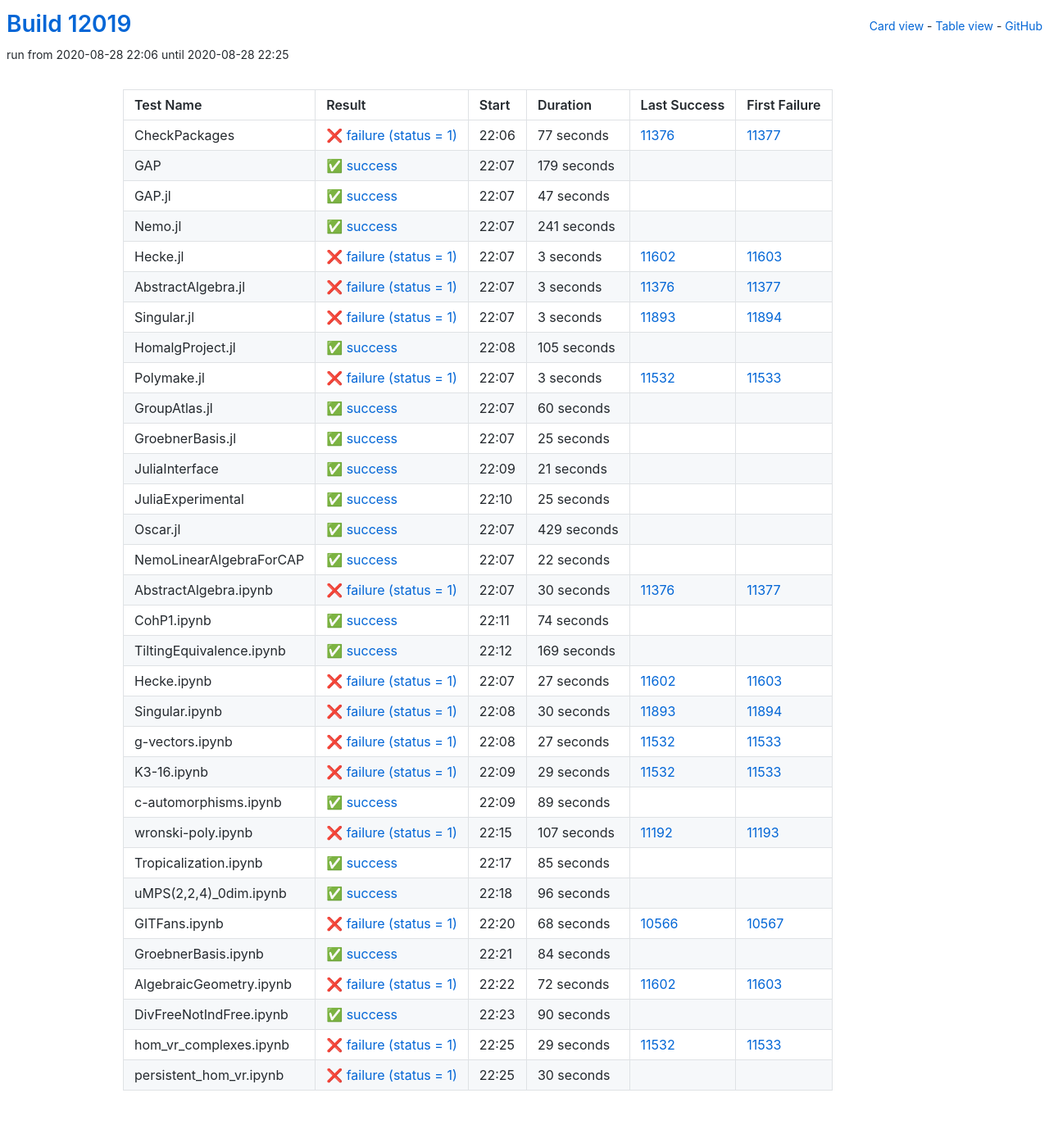
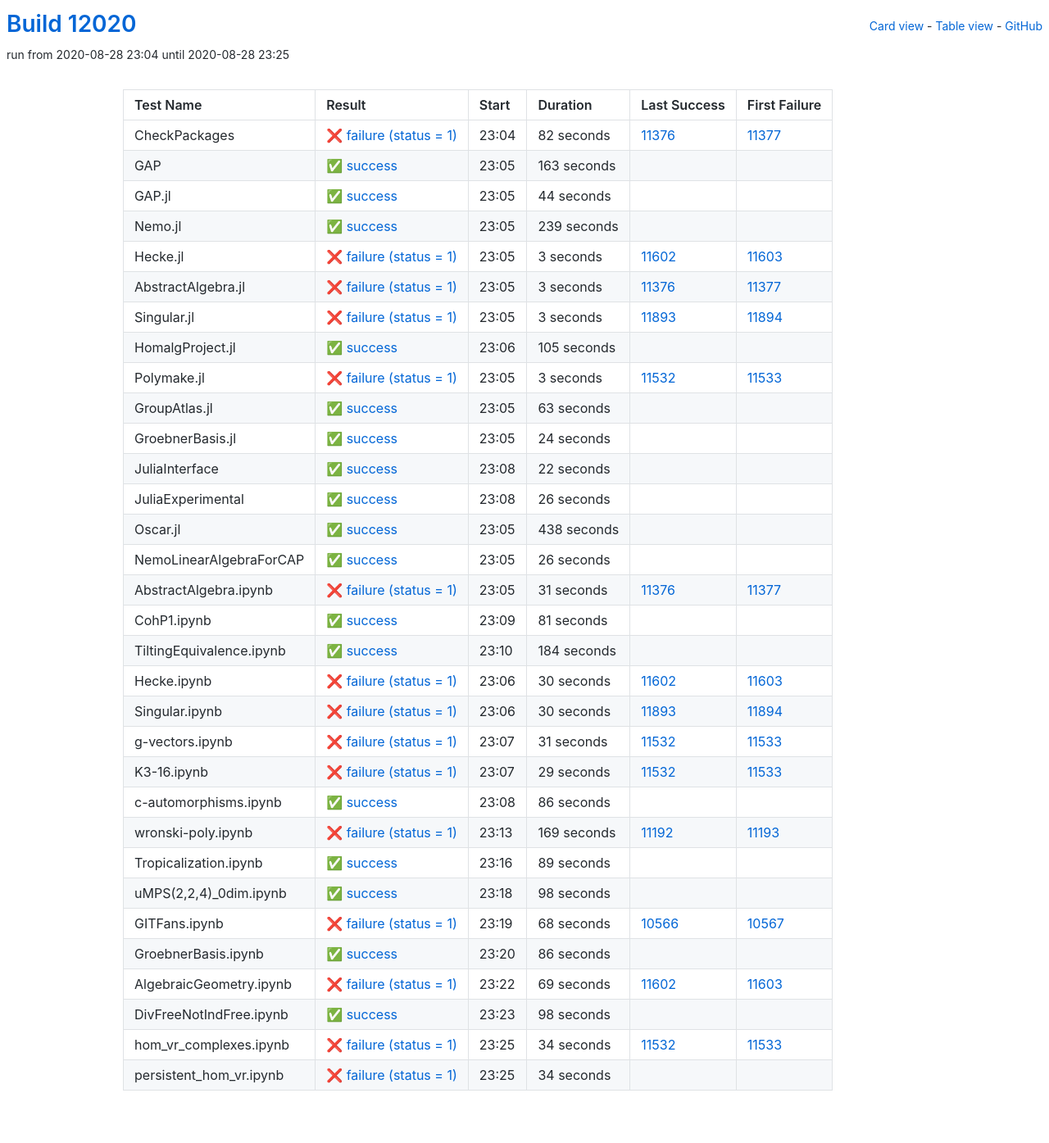
Before and after one commit to oscar-system/oscar-ci-status, a Jekyll site: the page built from table.html, in a window 1280 px wide. Shown: the whole page at 82% size. Built offline with Jekyll 4.4.1, drawn with Linux system fonts in a browser that asks for light colours.

Commit message:
Build #12020

```diff
--- a/_data/ci.yml
+++ b/_data/ci.yml
@@ -1,6 +1,6 @@
 ---
-build: 12019
-build_url: https://oscarci.mathematik.uni-kl.de/job/oscar/12019/
+build: 12020
+build_url: https://oscarci.mathematik.uni-kl.de/job/oscar/12020/
 job: oscar
 organization: oscar-system
 repo: oscar-ci-status
@@ -8,56 +8,56 @@
 tests:
 - name: CheckPackages
   id: checkpackages
-  log: https://oscarci.mathematik.uni-kl.de/job/oscar/12019/artifact/logs/build-12019/CheckPackages.log
-  start: 2020-08-28 22:06
+  log: https://oscarci.mathematik.uni-kl.de/job/oscar/12020/artifact/logs/build-12020/CheckPackages.log
+  start: 2020-08-28 23:04
   success: false
   exitcode: 1
   status: failure
-  duration: 77
+  duration: 82
   last_success: 11376
   last_success_url: https://oscarci.mathematik.uni-kl.de/job/oscar/11376/
   first_failure: 11377
   first_failure_url: https://oscarci.mathematik.uni-kl.de/job/oscar/11377/
 - name: GAP
   id: gap
-  log: https://oscarci.mathematik.uni-kl.de/job/oscar/12019/artifact/logs/build-12019/GAP.log
-  start: 2020-08-28 22:07
+  log: https://oscarci.mathematik.uni-kl.de/job/oscar/12020/artifact/logs/build-12020/GAP.log
+  start: 2020-08-28 23:05
   success: true
   exitcode: 0
   status: success
-  duration: 179
+  duration: 163
   last_success: false
   last_success_url:
   first_failure: false
   first_failure_url:
 - name: GAP.jl
   id: gap-jl
-  log: https://oscarci.mathematik.uni-kl.de/job/oscar/12019/artifact/logs/build-12019/GAP.jl.log
-  start: 2020-08-28 22:07
+  log: https://oscarci.mathematik.uni-kl.de/job/oscar/12020/artifact/logs/build-12020/GAP.jl.log
+  start: 2020-08-28 23:05
   success: true
   exitcode: 0
   status: success
-  duration: 47
+  duration: 44
   last_success: false
   last_success_url:
   first_failure: false
   first_failure_url:
 - name: Nemo.jl
   id: nemo-jl
-  log: https://oscarci.mathematik.uni-kl.de/job/oscar/12019/artifact/logs/build-12019/Nemo.jl.log
-  start: 2020-08-28 22:07
+  log: https://oscarci.mathematik.uni-kl.de/job/oscar/12020/artifact/logs/build-12020/Nemo.jl.log
+  start: 2020-08-28 23:05
   success: true
   exitcode: 0
   status: success
-  duration: 241
+  duration: 239
   last_success: false
   last_success_url:
   first_failure: false
   first_failure_url:
 - name: Hecke.jl
   id: hecke-jl
-  log: https://oscarci.mathematik.uni-kl.de/job/oscar/12019/artifact/logs/build-12019/Hecke.jl.log
-  start: 2020-08-28 22:07
+  log: https://oscarci.mathematik.uni-kl.de/job/oscar/12020/artifact/logs/build-12020/Hecke.jl.log
+  start: 2020-08-28 23:05
   success: false
   exitcode: 1
   status: failure
@@ -68,8 +68,8 @@
   first_failure_url: https://oscarci.mathematik.uni-kl.de/job/oscar/11603/
 - name: AbstractAlgebra.jl
   id: abstractalgebra-jl
-  log: https://oscarci.mathematik.uni-kl.de/job/oscar/12019/artifact/logs/build-12019/AbstractAlgebra.jl.log
-  start: 2020-08-28 22:07
+  log: https://oscarci.mathematik.uni-kl.de/job/oscar/12020/artifact/logs/build-12020/AbstractAlgebra.jl.log
+  start: 2020-08-28 23:05
   success: false
   exitcode: 1
   status: failure
@@ -80,8 +80,8 @@
   first_failure_url: https://oscarci.mathematik.uni-kl.de/job/oscar/11377/
 - name: Singular.jl
   id: singular-jl
-  log: https://oscarci.mathematik.uni-kl.de/job/oscar/12019/artifact/logs/build-12019/Singular.jl.log
-  start: 2020-08-28 22:07
+  log: https://oscarci.mathematik.uni-kl.de/job/oscar/12020/artifact/logs/build-12020/Singular.jl.log
+  start: 2020-08-28 23:05
   success: false
   exitcode: 1
   status: failure
@@ -92,8 +92,8 @@
   first_failure_url: https://oscarci.mathematik.uni-kl.de/job/oscar/11894/
 - name: HomalgProject.jl
   id: homalgproject-jl
-  log: https://oscarci.mathematik.uni-kl.de/job/oscar/12019/artifact/logs/build-12019/HomalgProject.jl.log
-  start: 2020-08-28 22:08
+  log: https://oscarci.mathematik.uni-kl.de/job/oscar/12020/artifact/logs/build-12020/HomalgProject.jl.log
+  start: 2020-08-28 23:06
   success: true
   exitcode: 0
   status: success
@@ -104,8 +104,8 @@
   first_failure_url:
 - name: Polymake.jl
   id: polymake-jl
-  log: https://oscarci.mathematik.uni-kl.de/job/oscar/12019/artifact/logs/build-12019/Polymake.jl.log
-  start: 2020-08-28 22:07
+  log: https://oscarci.mathematik.uni-kl.de/job/oscar/12020/artifact/logs/build-12020/Polymake.jl.log
+  start: 2020-08-28 23:05
   success: false
   exitcode: 1
   status: failure
@@ -116,68 +116,32 @@
   first_failure_url: https://oscarci.mathematik.uni-kl.de/job/oscar/11533/
 - name: GroupAtlas.jl
   id: groupatlas-jl
-  log: https://oscarci.mathematik.uni-kl.de/job/oscar/12019/artifact/logs/build-12019/GroupAtlas.jl.log
-  start: 2020-08-28 22:07
+  log: https://oscarci.mathematik.uni-kl.de/job/oscar/12020/artifact/logs/build-12020/GroupAtlas.jl.log
+  start: 2020-08-28 23:05
   success: true
   exitcode: 0
   status: success
-  duration: 60
+  duration: 63
   last_success: false
   last_success_url:
   first_failure: false
   first_failure_url:
 - name: GroebnerBasis.jl
   id: groebnerbasis-jl
-  log: https://oscarci.mathematik.uni-kl.de/job/oscar/12019/artifact/logs/build-12019/GroebnerBasis.jl.log
-  start: 2020-08-28 22:07
+  log: https://oscarci.mathematik.uni-kl.de/job/oscar/12020/artifact/logs/build-12020/GroebnerBasis.jl.log
+  start: 2020-08-28 23:05
   success: true
   exitcode: 0
   status: success
-  duration: 25
+  duration: 24
   last_success: false
   last_success_url:
   first_failure: false
   first_failure_url:
 - name: JuliaInterface
   id: juliainterface
-  log: https://oscarci.mathematik.uni-kl.de/job/oscar/12019/artifact/logs/build-12019/JuliaInterface.log
-  start: 2020-08-28 22:09
-  success: true
-  exitcode: 0
-  status: success
-  duration: 21
-  last_success: false
-  last_success_url:
-  first_failure: false
-  first_failure_url:
-- name: JuliaExperimental
-  id: juliaexperimental
-  log: https://oscarci.mathematik.uni-kl.de/job/oscar/12019/artifact/logs/build-12019/JuliaExperimental.log
-  start: 2020-08-28 22:10
-  success: true
-  exitcode: 0
-  status: success
-  duration: 25
-  last_success: false
-  last_success_url:
-  first_failure: false
-  first_failure_url:
-- name: Oscar.jl
-  id: oscar-jl
-  log: https://oscarci.mathematik.uni-kl.de/job/oscar/12019/artifact/logs/build-12019/Oscar.jl.log
-  start: 2020-08-28 22:07
-  success: true
-  exitcode: 0
-  status: success
-  duration: 429
-  last_success: false
-  last_success_url:
-  first_failure: false
-  first_failure_url:
-- name: NemoLinearAlgebraForCAP
-  id: nemolinearalgebraforcap
-  log: https://oscarci.mathematik.uni-kl.de/job/oscar/12019/artifact/logs/build-12019/NemoLinearAlgebraForCAP.log
-  start: 2020-08-28 22:07
+  log: https://oscarci.mathematik.uni-kl.de/job/oscar/12020/artifact/logs/build-12020/JuliaInterface.log
+  start: 2020-08-28 23:08
   success: true
   exitcode: 0
   status: success
@@ -186,58 +150,94 @@
   last_success_url:
   first_failure: false
   first_failure_url:
+- name: JuliaExperimental
+  id: juliaexperimental
+  log: https://oscarci.mathematik.uni-kl.de/job/oscar/12020/artifact/logs/build-12020/JuliaExperimental.log
+  start: 2020-08-28 23:08
+  success: true
+  exitcode: 0
+  status: success
+  duration: 26
+  last_success: false
+  last_success_url:
+  first_failure: false
+  first_failure_url:
+- name: Oscar.jl
+  id: oscar-jl
+  log: https://oscarci.mathematik.uni-kl.de/job/oscar/12020/artifact/logs/build-12020/Oscar.jl.log
+  start: 2020-08-28 23:05
+  success: true
+  exitcode: 0
+  status: success
+  duration: 438
+  last_success: false
+  last_success_url:
+  first_failure: false
+  first_failure_url:
+- name: NemoLinearAlgebraForCAP
+  id: nemolinearalgebraforcap
+  log: https://oscarci.mathematik.uni-kl.de/job/oscar/12020/artifact/logs/build-12020/NemoLinearAlgebraForCAP.log
+  start: 2020-08-28 23:05
+  success: true
+  exitcode: 0
+  status: success
+  duration: 26
+  last_success: false
+  last_success_url:
+  first_failure: false
+  first_failure_url:
 - name: AbstractAlgebra.ipynb
   id: abstractalgebra-ipynb
-  log: https://oscarci.mathematik.uni-kl.de/job/oscar/12019/artifact/logs/build-12019/AbstractAlgebra.ipynb.log
-  start: 2020-08-28 22:07
+  log: https://oscarci.mathematik.uni-kl.de/job/oscar/12020/artifact/logs/build-12020/AbstractAlgebra.ipynb.log
+  start: 2020-08-28 23:05
   success: false
   exitcode: 1
   status: failure
-  duration: 30
+  duration: 31
   last_success: 11376
   last_success_url: https://oscarci.mathematik.uni-kl.de/job/oscar/11376/
   first_failure: 11377
   first_failure_url: https://oscarci.mathematik.uni-kl.de/job/oscar/11377/
 - name: CohP1.ipynb
   id: cohp1-ipynb
-  log: https://oscarci.mathematik.uni-kl.de/job/oscar/12019/artifact/logs/build-12019/CohP1.ipynb.log
-  start: 2020-08-28 22:11
+  log: https://oscarci.mathematik.uni-kl.de/job/oscar/12020/artifact/logs/build-12020/CohP1.ipynb.log
+  start: 2020-08-28 23:09
   success: true
   exitcode: 0
   status: success
-  duration: 74
+  duration: 81
   last_success: false
   last_success_url:
   first_failure: false
   first_failure_url:
 - name: TiltingEquivalence.ipynb
   id: tiltingequivalence-ipynb
-  log: https://oscarci.mathematik.uni-kl.de/job/oscar/12019/artifact/logs/build-12019/TiltingEquivalence.ipynb.log
-  start: 2020-08-28 22:12
+  log: https://oscarci.mathematik.uni-kl.de/job/oscar/12020/artifact/logs/build-12020/TiltingEquivalence.ipynb.log
+  start: 2020-08-28 23:10
   success: true
   exitcode: 0
   status: success
-  duration: 169
+  duration: 184
   last_success: false
   last_success_url:
   first_failure: false
   first_failure_url:
 - name: Hecke.ipynb
   id: hecke-ipynb
-  log: https://oscarci.mathematik.uni-kl.de/job/oscar/12019/artifact/logs/build-12019/Hecke.ipynb.log
-  start: 2020-08-28 22:07
+  log: https://oscarci.mathematik.uni-kl.de/job/oscar/12020/artifact/logs/build-12020/Hecke.ipynb.log
+  start: 2020-08-28 23:06
   success: false
   exitcode: 1
   status: failure
-  duration: 27
+  duration: 30
   last_success: 11602
   last_success_url: https://oscarci.mathematik.uni-kl.de/job/oscar/11602/
   first_failure: 11603
   first_failure_url: https://oscarci.mathematik.uni-kl.de/job/oscar/11603/
 - name: Singular.ipynb
   id: singular-ipynb
-  log: https://oscarci.mathematik.uni-kl.de/job/oscar/12019/artifact/logs/build-12019/Singular.ipynb.log
-  start: 2020-08-28 22:08
+  log: https://oscarci.mathematik.uni-kl.de/job/oscar/12020/artifact/logs/build-12020/Singular.ipynb.log
+  start: 2020-08-28 23:06
   success: false
   exitcode: 1
   status: failure
@@ -248,20 +248,20 @@
   first_failure_url: https://oscarci.mathematik.uni-kl.de/job/oscar/11894/
 - name: g-vectors.ipynb
   id: g-vectors-ipynb
-  log: https://oscarci.mathematik.uni-kl.de/job/oscar/12019/artifact/logs/build-12019/g-vectors.ipynb.log
-  start: 2020-08-28 22:08
+  log: https://oscarci.mathematik.uni-kl.de/job/oscar/12020/artifact/logs/build-12020/g-vectors.ipynb.log
+  start: 2020-08-28 23:07
   success: false
   exitcode: 1
   status: failure
-  duration: 27
+  duration: 31
   last_success: 11532
   last_success_url: https://oscarci.mathematik.uni-kl.de/job/oscar/11532/
   first_failure: 11533
   first_failure_url: https://oscarci.mathematik.uni-kl.de/job/oscar/11533/
 - name: K3-16.ipynb
   id: k3-16-ipynb
-  log: https://oscarci.mathematik.uni-kl.de/job/oscar/12019/artifact/logs/build-12019/K3-16.ipynb.log
-  start: 2020-08-28 22:09
+  log: https://oscarci.mathematik.uni-kl.de/job/oscar/12020/artifact/logs/build-12020/K3-16.ipynb.log
+  start: 2020-08-28 23:07
   success: false
   exitcode: 1
   status: failure
@@ -272,8 +272,32 @@
   first_failure_url: https://oscarci.mathematik.uni-kl.de/job/oscar/11533/
 - name: c-automorphisms.ipynb
   id: c-automorphisms-ipynb
-  log: https://oscarci.mathematik.uni-kl.de/job/oscar/12019/artifact/logs/build-12019/c-automorphisms.ipynb.log
-  start: 2020-08-28 22:09
+  log: https://oscarci.mathematik.uni-kl.de/job/oscar/12020/artifact/logs/build-12020/c-automorphisms.ipynb.log
+  start: 2020-08-28 23:08
+  success: true
+  exitcode: 0
+  status: success
+  duration: 86
+  last_success: false
+  last_success_url:
+  first_failure: false
+  first_failure_url:
+- name: wronski-poly.ipynb
+  id: wronski-poly-ipynb
+  log: https://oscarci.mathematik.uni-kl.de/job/oscar/12020/artifact/logs/build-12020/wronski-poly.ipynb.log
+  start: 2020-08-28 23:13
+  success: false
+  exitcode: 1
+  status: failure
+  duration: 169
+  last_success: 11192
+  last_success_url: https://oscarci.mathematik.uni-kl.de/job/oscar/11192/
+  first_failure: 11193
+  first_failure_url: https://oscarci.mathematik.uni-kl.de/job/oscar/11193/
+- name: Tropicalization.ipynb
+  id: tropicalization-ipynb
+  log: https://oscarci.mathematik.uni-kl.de/job/oscar/12020/artifact/logs/build-12020/Tropicalization.ipynb.log
+  start: 2020-08-28 23:16
   success: true
   exitcode: 0
   status: success
@@ -282,46 +306,22 @@
   last_success_url:
   first_failure: false
   first_failure_url:
-- name: wronski-poly.ipynb
-  id: wronski-poly-ipynb
-  log: https://oscarci.mathematik.uni-kl.de/job/oscar/12019/artifact/logs/build-12019/wronski-poly.ipynb.log
-  start: 2020-08-28 22:15
-  success: false
-  exitcode: 1
-  status: failure
-  duration: 107
-  last_success: 11192
-  last_success_url: https://oscarci.mathematik.uni-kl.de/job/oscar/11192/
-  first_failure: 11193
-  first_failure_url: https://oscarci.mathematik.uni-kl.de/job/oscar/11193/
-- name: Tropicalization.ipynb
-  id: tropicalization-ipynb
-  log: https://oscarci.mathematik.uni-kl.de/job/oscar/12019/artifact/logs/build-12019/Tropicalization.ipynb.log
-  start: 2020-08-28 22:17
+- name: uMPS(2,2,4)_0dim.ipynb
+  id: umps-2-2-4-0dim-ipynb
+  log: https://oscarci.mathematik.uni-kl.de/job/oscar/12020/artifact/logs/build-12020/uMPS-2-2-4-_0dim.ipynb.log
+  start: 2020-08-28 23:18
   success: true
   exitcode: 0
   status: success
-  duration: 85
-  last_success: false
-  last_success_url:
-  first_failure: false
-  first_failure_url:
-- name: uMPS(2,2,4)_0dim.ipynb
-  id: umps-2-2-4-0dim-ipynb
-  log: https://oscarci.mathematik.uni-kl.de/job/oscar/12019/artifact/logs/build-12019/uMPS-2-2-4-_0dim.ipynb.log
-  start: 2020-08-28 22:18
-  success: true
-  exitcode: 0
-  status: success
-  duration: 96
+  duration: 98
   last_success: false
   last_success_url:
   first_failure: false
   first_failure_url:
 - name: GITFans.ipynb
   id: gitfans-ipynb
-  log: https://oscarci.mathematik.uni-kl.de/job/oscar/12019/artifact/logs/build-12019/GITFans.ipynb.log
-  start: 2020-08-28 22:20
+  log: https://oscarci.mathematik.uni-kl.de/job/oscar/12020/artifact/logs/build-12020/GITFans.ipynb.log
+  start: 2020-08-28 23:19
   success: false
   exitcode: 1
   status: failure
@@ -332,60 +332,60 @@
   first_failure_url: https://oscarci.mathematik.uni-kl.de/job/oscar/10567/
 - name: GroebnerBasis.ipynb
   id: groebnerbasis-ipynb
-  log: https://oscarci.mathematik.uni-kl.de/job/oscar/12019/artifact/logs/build-12019/GroebnerBasis.ipynb.log
-  start: 2020-08-28 22:21
+  log: https://oscarci.mathematik.uni-kl.de/job/oscar/12020/artifact/logs/build-12020/GroebnerBasis.ipynb.log
+  start: 2020-08-28 23:20
   success: true
   exitcode: 0
   status: success
-  duration: 84
+  duration: 86
   last_success: false
   last_success_url:
   first_failure: false
   first_failure_url:
 - name: AlgebraicGeometry.ipynb
   id: algebraicgeometry-ipynb
-  log: https://oscarci.mathematik.uni-kl.de/job/oscar/12019/artifact/logs/build-12019/AlgebraicGeometry.ipynb.log
-  start: 2020-08-28 22:22
+  log: https://oscarci.mathematik.uni-kl.de/job/oscar/12020/artifact/logs/build-12020/AlgebraicGeometry.ipynb.log
+  start: 2020-08-28 23:22
   success: false
   exitcode: 1
   status: failure
-  duration: 72
+  duration: 69
   last_success: 11602
   last_success_url: https://oscarci.mathematik.uni-kl.de/job/oscar/11602/
   first_failure: 11603
   first_failure_url: https://oscarci.mathematik.uni-kl.de/job/oscar/11603/
 - name: DivFreeNotIndFree.ipynb
   id: divfreenotindfree-ipynb
-  log: https://oscarci.mathematik.uni-kl.de/job/oscar/12019/artifact/logs/build-12019/DivFreeNotIndFree.ipynb.log
-  start: 2020-08-28 22:23
+  log: https://oscarci.mathematik.uni-kl.de/job/oscar/12020/artifact/logs/build-12020/DivFreeNotIndFree.ipynb.log
+  start: 2020-08-28 23:23
   success: true
   exitcode: 0
   status: success
-  duration: 90
+  duration: 98
   last_success: false
   last_success_url:
   first_failure: false
   first_failure_url:
 - name: hom_vr_complexes.ipynb
   id: hom-vr-complexes-ipynb
-  log: https://oscarci.mathematik.uni-kl.de/job/oscar/12019/artifact/logs/build-12019/hom_vr_complexes.ipynb.log
-  start: 2020-08-28 22:25
+  log: https://oscarci.mathematik.uni-kl.de/job/oscar/12020/artifact/logs/build-12020/hom_vr_complexes.ipynb.log
+  start: 2020-08-28 23:25
   success: false
   exitcode: 1
   status: failure
-  duration: 29
+  duration: 34
   last_success: 11532
   last_success_url: https://oscarci.mathematik.uni-kl.de/job/oscar/11532/
   first_failure: 11533
   first_failure_url: https://oscarci.mathematik.uni-kl.de/job/oscar/11533/
 - name: persistent_hom_vr.ipynb
   id: persistent-hom-vr-ipynb
-  log: https://oscarci.mathematik.uni-kl.de/job/oscar/12019/artifact/logs/build-12019/persistent_hom_vr.ipynb.log
-  start: 2020-08-28 22:25
+  log: https://oscarci.mathematik.uni-kl.de/job/oscar/12020/artifact/logs/build-12020/persistent_hom_vr.ipynb.log
+  start: 2020-08-28 23:25
   success: false
   exitcode: 1
   status: failure
-  duration: 30
+  duration: 34
   last_success: false
   last_success_url:
   first_failure: false
```
Also changed, not shown: README.md.
